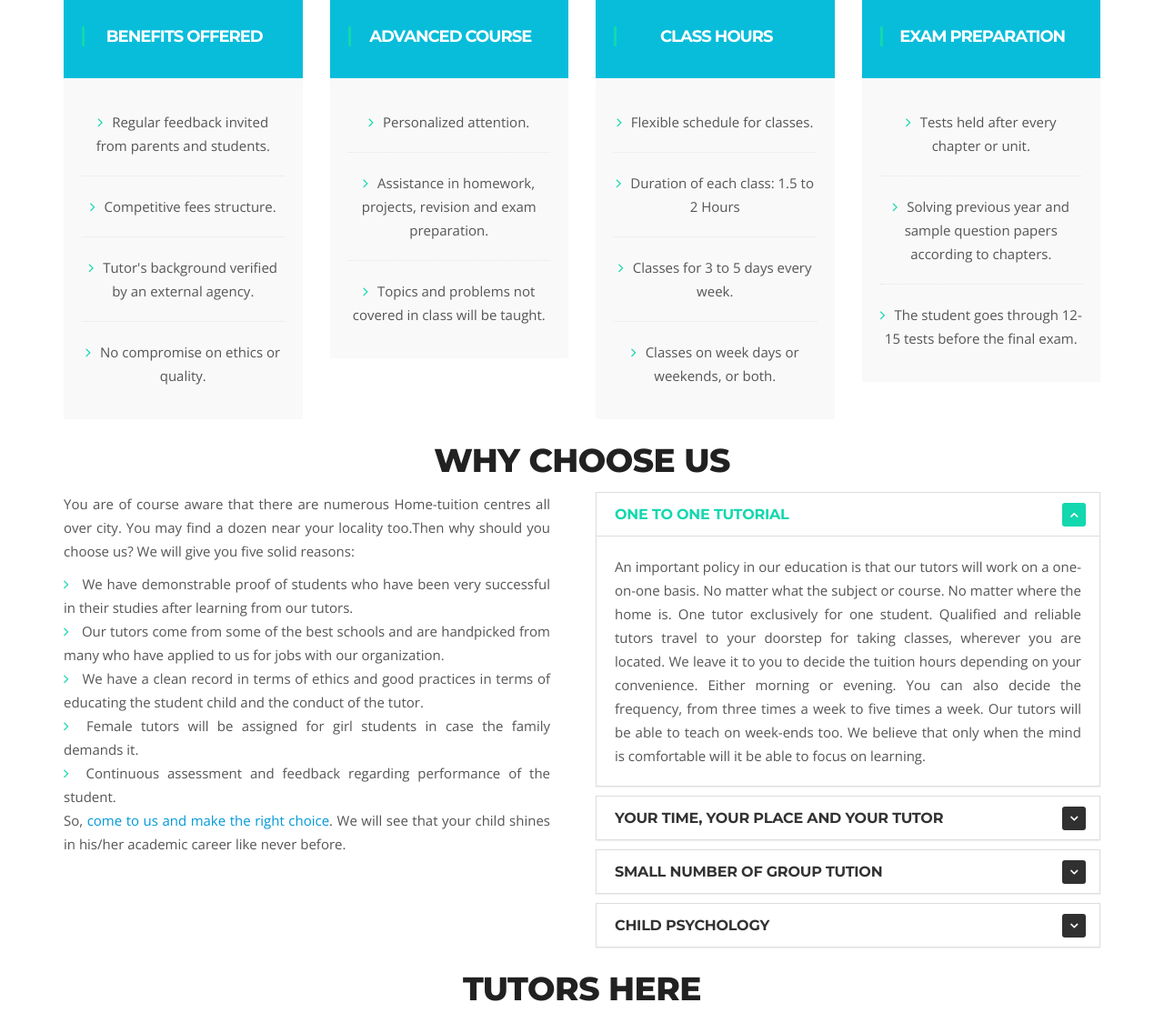
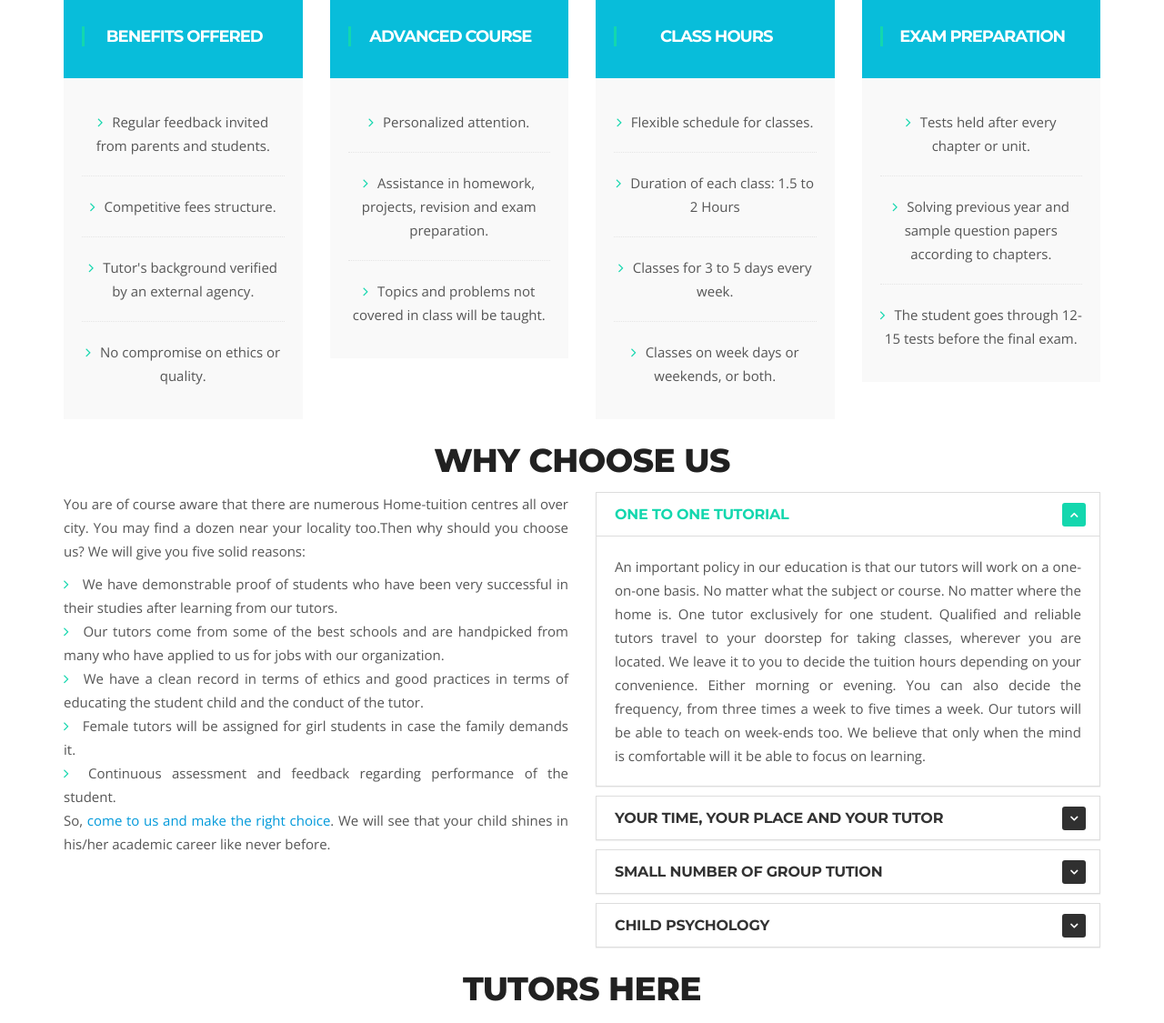
Before and after one commit to pradeep13143/skareducation, a Django app: page / in a window 1280 px wide. Shown: the part 1043-2168 px from the top of the page at 91% size. Run offline with Django 3.2, Linux system fonts and the light colour scheme; data comes from the database, SQL or seed files in the repository; some libraries are stand-ins or nearby versions.

Commit message:
ts intro adjusted

```diff
--- a/static/css/style.css
+++ b/static/css/style.css
@@ -1573,9 +1573,9 @@ ul.navbar-nav>li.header-get-a-quote:hover>a:after {
 
 /* Intro */
 
-.ts-intro{
+/*.ts-intro{
     padding-right: 20px;
-}
+}*/
 
 .into-title{
     font-weight: 300;
```
